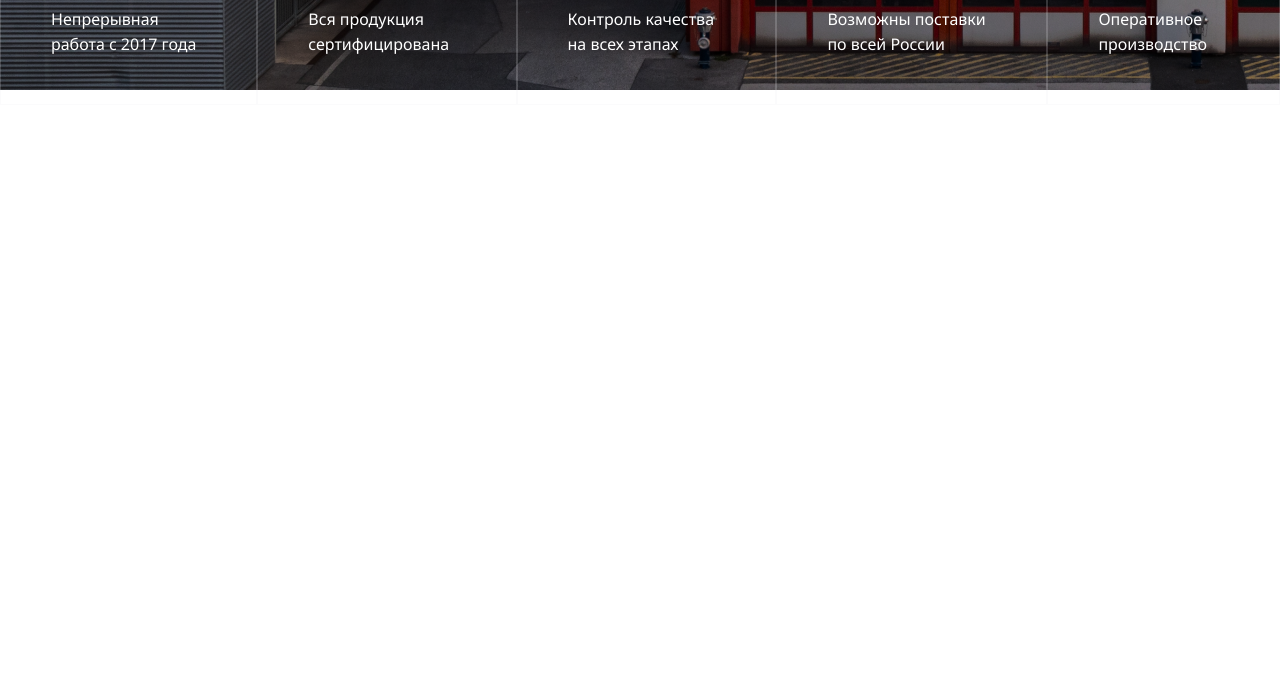
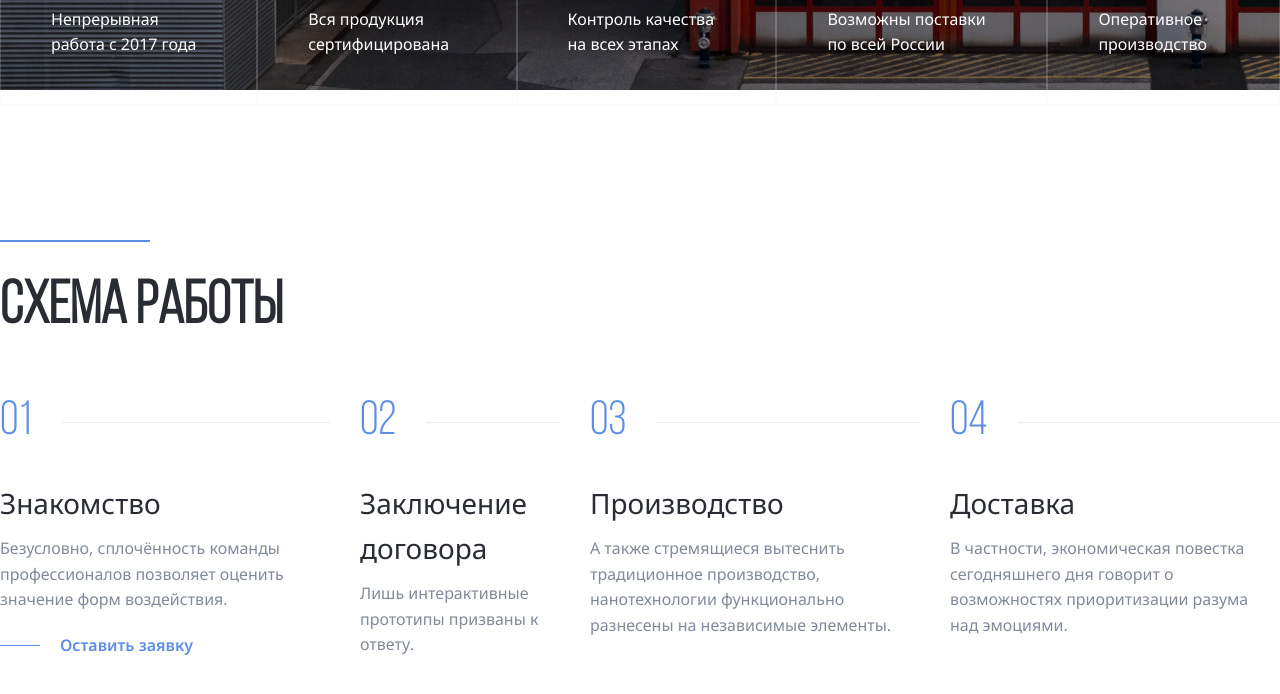
Before and after one commit to neksus-hub/Aliance, a PHP site: page / in a window 1280 px wide; the page is wider, and only the part inside the window is pictured. Shown: the part 880-1574 px from the top of that part. Before the commit the page ends 970 px from the top of that part, so only its background shows below. Run offline with PHP 8.4, Linux system fonts and the light colour scheme.

Commit message:
add: steps section

```diff
--- a/css/style.css
+++ b/css/style.css
@@ -15,6 +15,7 @@ body {
 }
 .header {
   max-height: 970px;
+  margin-bottom: 150px;
 }
 .container {
   max-width: 1440px;
@@ -138,3 +139,68 @@ body {
 .header-features-item:not(:last-child) {
   border: 1px solid rgba(235, 235, 240, 0.2);
 }
+.section-title {
+  font-size: 60px;
+  font-family: Bebas Neue;
+  line-height: 120%;
+  color: #292d33;
+  margin-top: 30px;
+}
+.steps {
+  display: flex;
+  padding: 0;
+  gap: 30px;
+  list-style: none;
+}
+.steps-item {
+  max-width: 330px;
+}
+.steps-title {
+  font-size: 28px;
+  line-height: 160%;
+  color: #292d33;
+  font-weight: 400;
+  margin-bottom: 10px;
+}
+.steps-num {
+  color: #5c8ee5;
+  font-size: 48px;
+  font-family: Bebas Neue;
+  line-height: 120%;
+  margin-bottom: 30px;
+  display: flex;
+  align-items: center;
+}
+.steps-num::after {
+  content: "";
+  height: 1px;
+  width: 100%;
+  background-color: #ebebf0;
+  display: inline-block;
+  margin-left: 30px;
+}
+.steps-text {
+  font-size: 16px;
+  font-family: Noto Sans;
+  line-height: 160%;
+  color: #828a99;
+  margin: 0;
+  margin-bottom: 20px;
+}
+.steps-link {
+  text-decoration: none;
+  color: #5c8ee5;
+  font-weight: 600;
+  line-height: 160%;
+  font-size: 16px;
+  display: flex;
+  align-items: center;
+}
+.steps-link::before {
+  content: "";
+  height: 1px;
+  background-color: #5c8ee5;
+  display: inline-block;
+  width: 40px;
+  margin-right: 20px;
+}
--- a/index.html
+++ b/index.html
@@ -109,6 +109,49 @@
       <!-- /.container -->
     </header>
     <!-- /.header -->
+    <section class="section-light">
+      <div class="container">
+        <div class="seporator"></div>
+        <h2 class="section-title">схема работы</h2>
+        <ol class="steps">
+          <li class="steps-item">
+            <span class="steps-num">01</span>
+            <h3 class="steps-title">Знакомство</h3>
+            <p class="steps-text">
+              Безусловно, сплочённость команды профессионалов позволяет оценить
+              значение форм воздействия.
+            </p>
+            <a href="#" class="steps-link">Оставить заявку</a>
+          </li>
+          <li class="steps-item">
+            <span class="steps-num">02</span>
+            <h3 class="steps-title">Заключение договора</h3>
+            <p class="steps-text">
+              Лишь интерактивные прототипы призваны к ответу.
+            </p>
+          </li>
+          <li class="steps-item">
+            <span class="steps-num">03</span>
+            <h3 class="steps-title">Производство</h3>
+            <p class="steps-text">
+              А также стремящиеся вытеснить традиционное производство,
+              нанотехнологии функционально разнесены на независимые элементы.
+            </p>
+          </li>
+          <li class="steps-item">
+            <span class="steps-num">04</span>
+            <h3 class="steps-title">Доставка</h3>
+            <p class="steps-text">
+              В частности, экономическая повестка сегодняшнего дня говорит о
+              возможностях приоритизации разума над эмоциями.
+            </p>
+          </li>
+        </ol>
+        <!-- /.steps -->
+      </div>
+      <!-- /.container -->
+    </section>
+    <!-- /.section-light -->
     <script src="js/main.js"></script>
   </body>
 </html>
```
